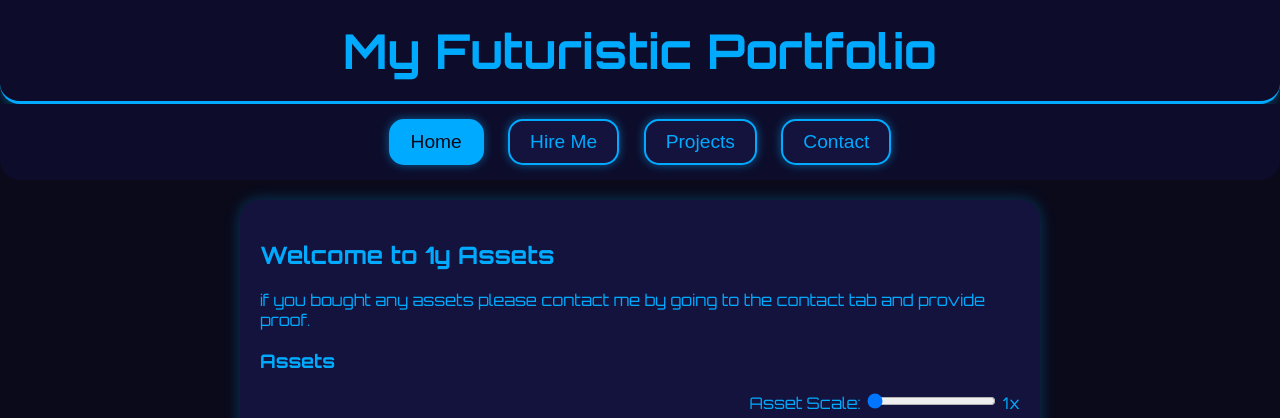
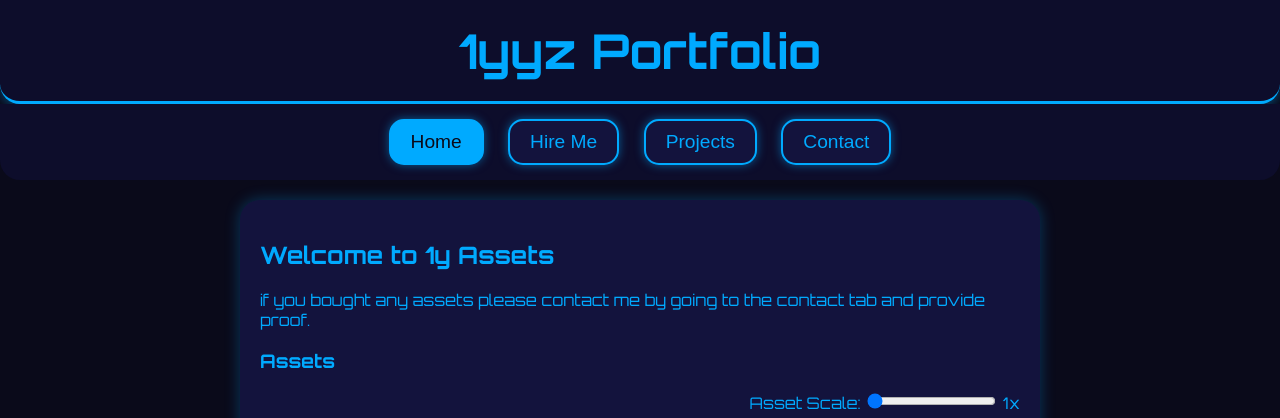
Before and after one commit to 1yyzzz/1yyzzz.github.io, a plain HTML site: page index.html in a window 1280 px wide. Shown: the top 418 px of the page. Drawn offline with Linux system fonts and the light colour scheme.

Commit message:
index.html

```diff
--- a/index.html
+++ b/index.html
@@ -184,7 +184,7 @@
 <body>
   <!-- Header -->
   <header>
-    <h1>My Futuristic Portfolio</h1>
+    <h1>1yyz Portfolio</h1>
   </header>
 
   <!-- Navigation Tabs -->
```
